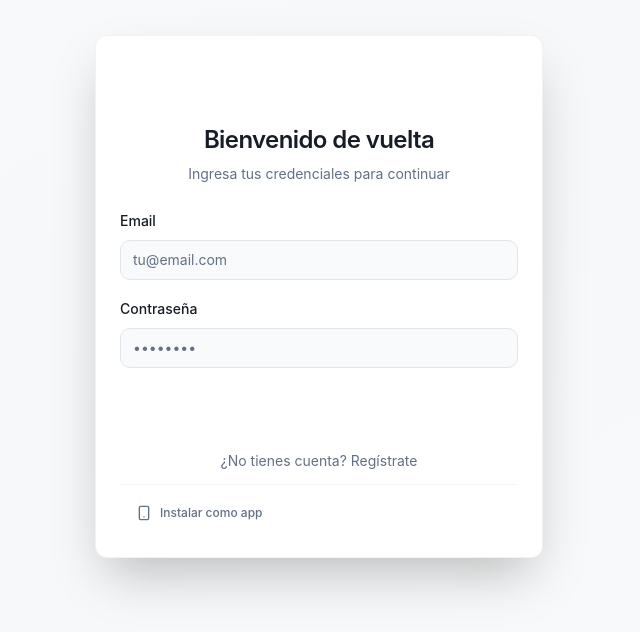
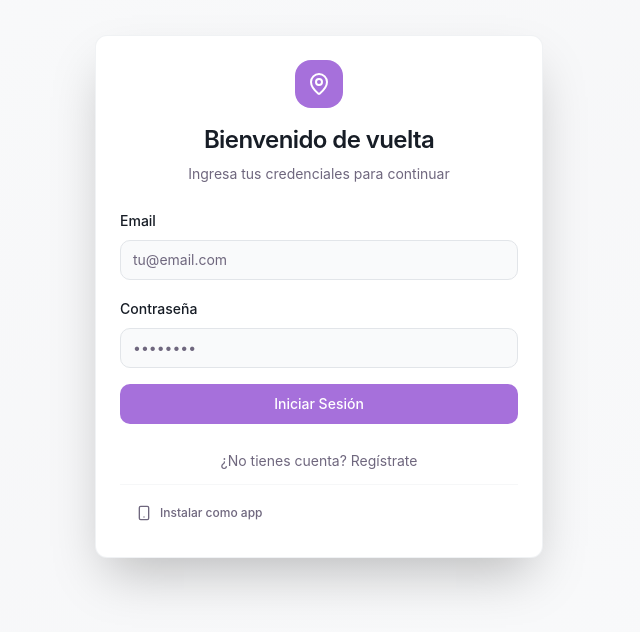
Before and after one commit to DeLaConcha232/doggy-walking, a React (Vite) app: page / in a window 1280 px wide. Shown: the part 104-736 px from the top of the page, without its empty margins (321-961 px from the left). Built offline with nearby package versions, Linux system fonts and the light colour scheme; the HTML template or start-up script is replaced by a standard one.

Commit message:
Refactor: Update colors and optimize app
Update accent colors to incorporate purple/lilac from the logo. Optimize the application for maximum performance and speed in production without compromising functionality.

```diff
--- a/src/App.tsx
+++ b/src/App.tsx
@@ -14,7 +14,16 @@ const ScanQR = lazy(() => import("./pages/ScanQR"));
 const GenerateQR = lazy(() => import("./pages/GenerateQR"));
 const NotFound = lazy(() => import("./pages/NotFound"));
 
-const queryClient = new QueryClient();
+const queryClient = new QueryClient({
+  defaultOptions: {
+    queries: {
+      staleTime: 1000 * 60 * 5, // 5 minutes
+      gcTime: 1000 * 60 * 10, // 10 minutes
+      refetchOnWindowFocus: false,
+      retry: 1,
+    },
+  },
+});
 
 const App = () => (
   <QueryClientProvider client={queryClient}>
@@ -22,7 +31,14 @@ const App = () => (
       <Toaster />
       <Sonner />
       <BrowserRouter>
-        <Suspense fallback={<div className="min-h-screen flex items-center justify-center">Cargando…</div>}>
+        <Suspense fallback={
+          <div className="min-h-screen flex items-center justify-center bg-background">
+            <div className="text-center space-y-4">
+              <div className="animate-spin rounded-full h-12 w-12 border-b-2 border-primary mx-auto" />
+              <p className="text-muted-foreground">Cargando...</p>
+            </div>
+          </div>
+        }>
           <Routes>
             <Route path="/" element={<Auth />} />
             <Route path="/dashboard" element={<Dashboard />} />
--- a/src/components/WalkMap.tsx
+++ b/src/components/WalkMap.tsx
@@ -1,4 +1,4 @@
-import { useEffect, useRef } from 'react';
+import { useEffect, useRef, memo } from 'react';
 import L from 'leaflet';
 import 'leaflet/dist/leaflet.css';
 
@@ -22,7 +22,7 @@ interface WalkMapProps {
   locations: Location[];
 }
 
-const WalkMap = ({ locations }: WalkMapProps) => {
+const WalkMap = memo(({ locations }: WalkMapProps) => {
   const mapRef = useRef<L.Map | null>(null);
   const mapContainerRef = useRef<HTMLDivElement>(null);
   const markersLayerRef = useRef<L.LayerGroup | null>(null);
@@ -53,9 +53,9 @@ const WalkMap = ({ locations }: WalkMapProps) => {
         [Number(loc.latitude), Number(loc.longitude)]
       );
 
-      // Draw path
+      // Draw path with primary color
       L.polyline(latLngs, {
-        color: '#6366f1',
+        color: 'hsl(270, 60%, 65%)',
         weight: 4,
         opacity: 0.7
       }).addTo(markersLayerRef.current);
@@ -91,6 +91,8 @@ const WalkMap = ({ locations }: WalkMapProps) => {
       style={{ zIndex: 0 }}
     />
   );
-};
+});
+
+WalkMap.displayName = 'WalkMap';
 
 export default WalkMap;
--- a/src/index.css
+++ b/src/index.css
@@ -18,23 +18,23 @@ All colors MUST be HSL.
     --popover: 0 0% 100%;
     --popover-foreground: 215 25% 12%;
 
-    /* Primary: Premium Blue */
-    --primary: 217 91% 100%;
+    /* Primary: Purple/Lilac from brand logo */
+    --primary: 270 60% 65%;
     --primary-foreground: 0 0% 100%;
-    --primary-hover: 217 91% 55%;
-    --primary-glow: 217 91% 70%;
+    --primary-hover: 270 60% 55%;
+    --primary-glow: 280 70% 75%;
 
-    /* Secondary: Slate */
-    --secondary: 215 20% 96%;
-    --secondary-foreground: 215 25% 12%;
+    /* Secondary: Slate with purple tint */
+    --secondary: 260 15% 96%;
+    --secondary-foreground: 260 20% 12%;
 
-    /* Muted: Subtle backgrounds */
-    --muted: 215 15% 95%;
-    --muted-foreground: 215 15% 45%;
+    /* Muted: Subtle backgrounds with purple hint */
+    --muted: 260 10% 95%;
+    --muted-foreground: 260 10% 45%;
 
-    /* Accent: Light blue */
-    --accent: 210 40% 96%;
-    --accent-foreground: 217 91% 60%;
+    /* Accent: Deep purple */
+    --accent: 265 50% 96%;
+    --accent-foreground: 270 60% 60%;
 
     --destructive: 0 84% 60%;
     --destructive-foreground: 0 0% 100%;
@@ -45,17 +45,17 @@ All colors MUST be HSL.
 
     --radius: 0.75rem;
 
-    /* Custom gradients */
-    --gradient-primary: linear-gradient(135deg, hsl(217 91% 60%), hsl(217 91% 70%));
-    --gradient-hero: linear-gradient(135deg, hsl(217 91% 60%) 0%, hsl(220 80% 65%) 100%);
-    --gradient-card: linear-gradient(180deg, hsl(0 0% 100%) 0%, hsl(210 20% 98%) 100%);
+    /* Custom gradients with purple/lilac */
+    --gradient-primary: linear-gradient(135deg, hsl(270 60% 65%), hsl(280 70% 75%));
+    --gradient-hero: linear-gradient(135deg, hsl(270 60% 65%) 0%, hsl(260 50% 60%) 100%);
+    --gradient-card: linear-gradient(180deg, hsl(0 0% 100%) 0%, hsl(260 10% 98%) 100%);
 
-    /* Shadows */
-    --shadow-sm: 0 1px 2px 0 hsl(215 25% 12% / 0.05);
-    --shadow-md: 0 4px 6px -1px hsl(215 25% 12% / 0.1), 0 2px 4px -2px hsl(215 25% 12% / 0.1);
-    --shadow-lg: 0 10px 15px -3px hsl(215 25% 12% / 0.1), 0 4px 6px -4px hsl(215 25% 12% / 0.1);
-    --shadow-glow: 0 0 30px hsl(217 91% 60% / 0.3);
-    --shadow-card: 0 4px 16px hsl(215 25% 12% / 0.06);
+    /* Shadows with purple tint */
+    --shadow-sm: 0 1px 2px 0 hsl(260 25% 12% / 0.05);
+    --shadow-md: 0 4px 6px -1px hsl(260 25% 12% / 0.1), 0 2px 4px -2px hsl(260 25% 12% / 0.1);
+    --shadow-lg: 0 10px 15px -3px hsl(260 25% 12% / 0.1), 0 4px 6px -4px hsl(260 25% 12% / 0.1);
+    --shadow-glow: 0 0 30px hsl(270 60% 65% / 0.3);
+    --shadow-card: 0 4px 16px hsl(260 25% 12% / 0.06);
 
     /* Transitions */
     --transition-smooth: all 0.3s cubic-bezier(0.4, 0, 0.2, 1);
@@ -73,23 +73,23 @@ All colors MUST be HSL.
     --popover: 222 15% 13%;
     --popover-foreground: 210 40% 96%;
 
-    /* Primary: Premium Blue (brighter for dark mode) */
-    --primary: 217 91% 65%;
+    /* Primary: Vibrant purple for dark mode */
+    --primary: 270 60% 70%;
     --primary-foreground: 222 15% 10%;
-    --primary-hover: 217 91% 70%;
-    --primary-glow: 217 91% 75%;
+    --primary-hover: 270 60% 75%;
+    --primary-glow: 280 70% 80%;
 
-    /* Secondary: Dark Slate */
-    --secondary: 217 15% 20%;
-    --secondary-foreground: 210 40% 96%;
+    /* Secondary: Dark slate with purple tint */
+    --secondary: 260 12% 20%;
+    --secondary-foreground: 260 40% 96%;
 
-    /* Muted: Subtle dark backgrounds */
-    --muted: 217 15% 18%;
-    --muted-foreground: 215 15% 60%;
+    /* Muted: Subtle dark backgrounds with purple */
+    --muted: 260 12% 18%;
+    --muted-foreground: 260 12% 60%;
 
-    /* Accent: Dark blue */
-    --accent: 217 15% 20%;
-    --accent-foreground: 217 91% 65%;
+    /* Accent: Deep purple for dark mode */
+    --accent: 265 15% 20%;
+    --accent-foreground: 270 60% 70%;
 
     --destructive: 0 84% 60%;
     --destructive-foreground: 210 40% 96%;
@@ -98,11 +98,11 @@ All colors MUST be HSL.
     --input: 217 15% 25%;
     --ring: 217 91% 65%;
 
-    /* Dark mode shadows */
+    /* Dark mode shadows with purple glow */
     --shadow-sm: 0 1px 2px 0 hsl(0 0% 0% / 0.3);
     --shadow-md: 0 4px 6px -1px hsl(0 0% 0% / 0.3), 0 2px 4px -2px hsl(0 0% 0% / 0.3);
     --shadow-lg: 0 10px 15px -3px hsl(0 0% 0% / 0.3), 0 4px 6px -4px hsl(0 0% 0% / 0.3);
-    --shadow-glow: 0 0 30px hsl(217 91% 65% / 0.4);
+    --shadow-glow: 0 0 30px hsl(270 60% 70% / 0.4);
     --shadow-card: 0 4px 16px hsl(0 0% 0% / 0.2);
   }
 }
```
Also changed, not shown: src/components/AdminTrackingMap.tsx (+5 -3 lines).
